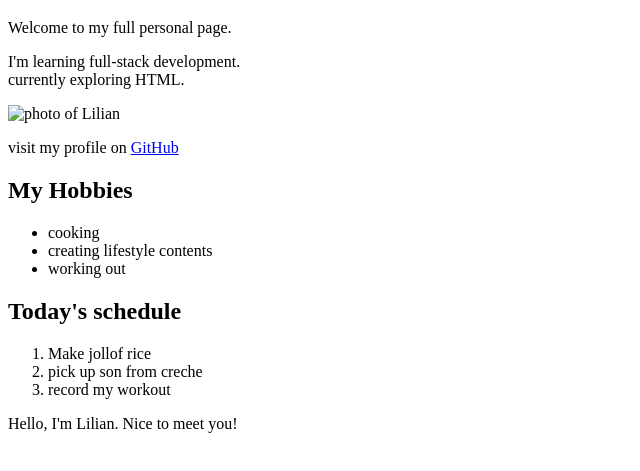
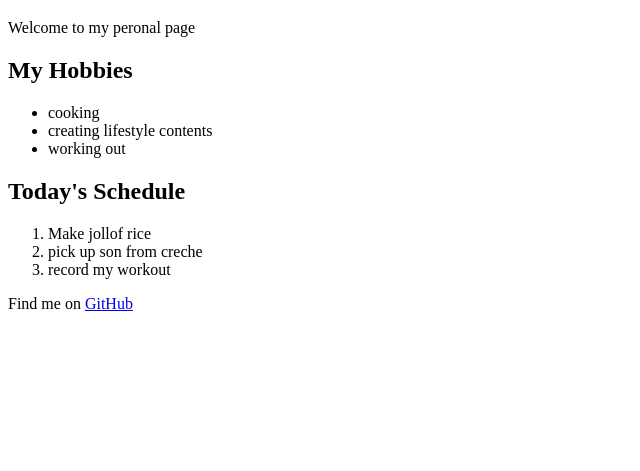
Before and after one commit to LilianAtaide/About-Me, a plain HTML site: page index.html in a window 1280 px wide. Shown: the part 61-532 px from the top of the page, without its empty margins (0-640 px from the left). Drawn offline with Linux system fonts and the light colour scheme.

Commit message:
Replace generic containers with meaningful semantic elements

```diff
--- a/index.html
+++ b/index.html
@@ -5,34 +5,38 @@
         <title>About Me</title>
     </head>
     <body>
+        <header>
             <h1>Hi, I'm Lilian</h1>
-        <p>Welcome to my full personal page.</p>
+            <p> Welcome to my peronal page</p>
+        </header>
 
-        <p> I'm learning full-stack development.<br>
-            currently exploring HTML.
-        </p>
-
-        <img src="profile.jpg" alt="photo of Lilian" width="200">
-        <p>visit my profile on
-            <a href="https://github.com/lilianataide">GitHub</a>
-        </p>
-
-        <h2>My Hobbies</h2>
+        <main>
+            <section>
+                <h2>    My Hobbies</h2>
 
                 <ul>
                      <li>cooking</li>
             <li>creating lifestyle contents</li>
             <li>working out</li>
                 </ul>
+            </section>
 
-      <h2>Today's schedule</h2>
+            <section>
+                <h2>Today's Schedule</h2>
+
                 <ol>
                     <li>Make jollof rice</li>
         <li>pick up son from creche</li>
         <li>record my workout</li>
                 </ol>
-      <div class="intro">
-        <p>Hello, I'm <span class="name">Lilian</span>. Nice to meet you!</p>
-      </div>
+            </section>
+        </main>
+
+        <footer>
+            <p>
+                Find me on
+                <a href="https://github.com/lilianataide">GitHub</a>
+            </p>
+        </footer>
         </body>
         </html>
```
Lines whose indentation alone changed are shown as unchanged.
